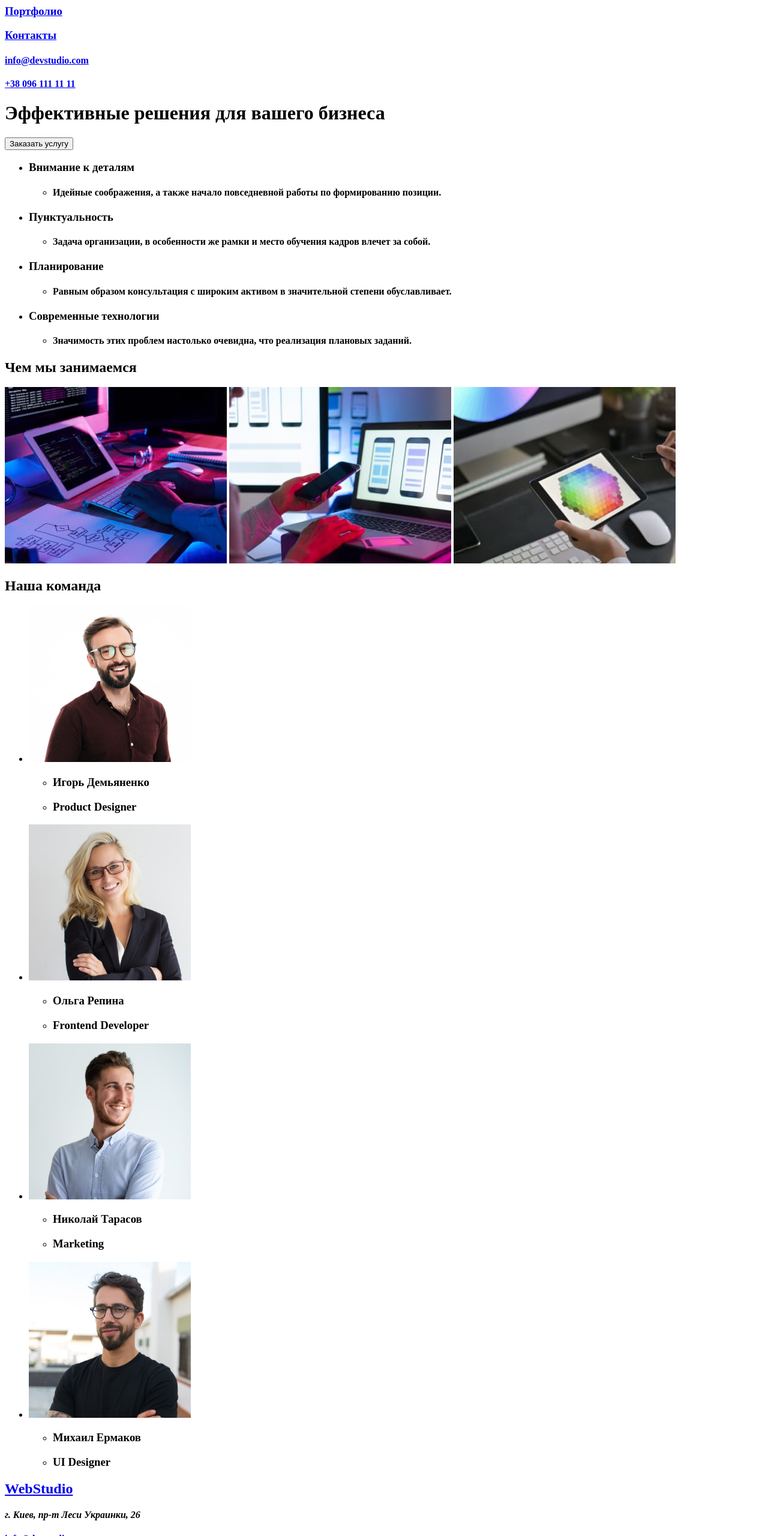
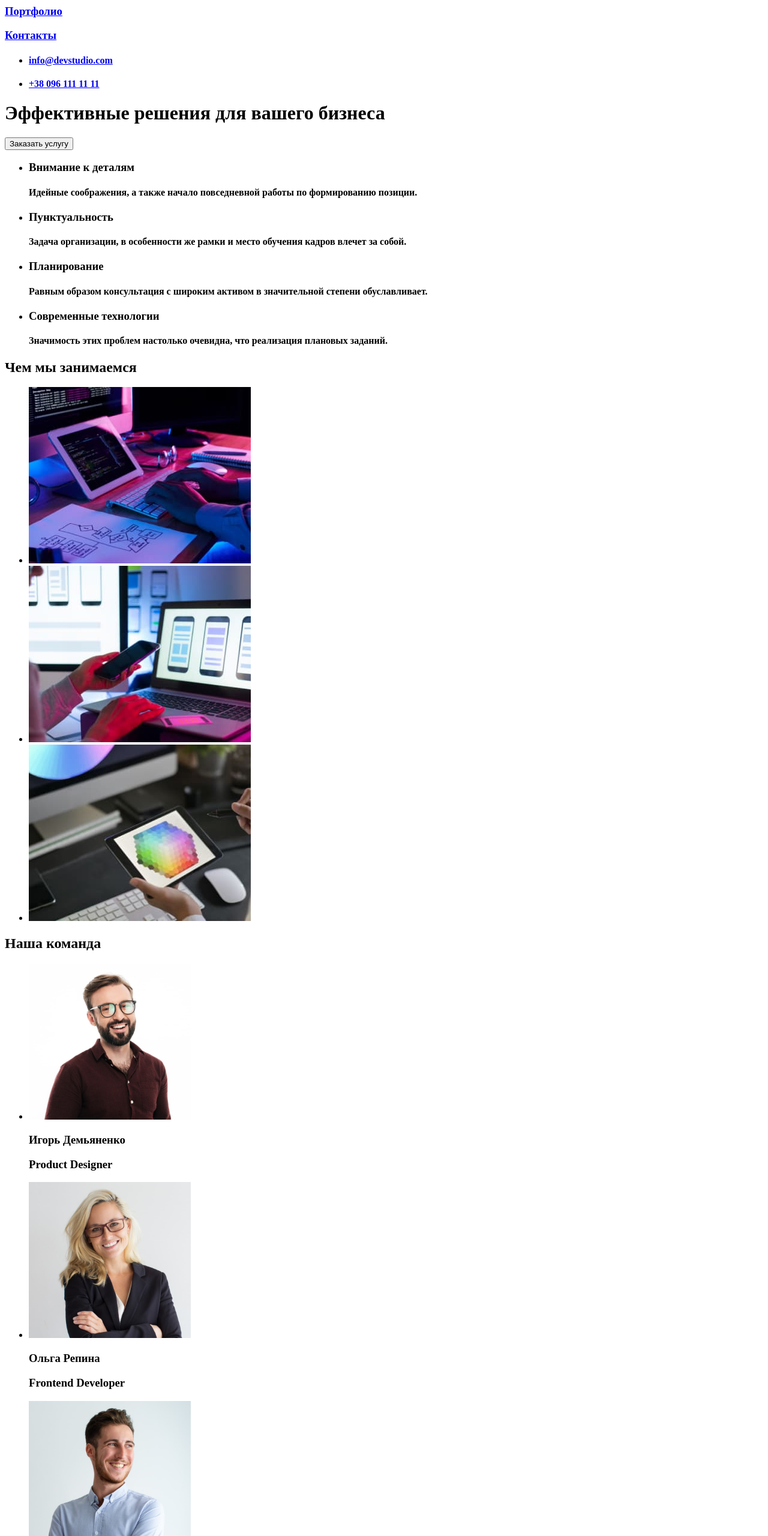
Before and after one commit to snow625/goit-markup-hw-01, a plain HTML site: page index.html in a window 1280 px wide. Shown: the part 100-2660 px from the top of the page at 60% size. Drawn offline with Linux system fonts and the light colour scheme.

Commit message:
Исправляет ошибки

```diff
--- a/index.html
+++ b/index.html
@@ -10,93 +10,77 @@
 <!--Верхняя линия-->
 <header>
     <a href="https://google.com"><h2>WebStudio</h2></a>
-    <nav>
-        <a href="/"><h3>Студия</h3></a>
-        <a href="/about"><h3>Портфолио</h3></a>
-        <a href="/contact"><h3>Контакты</h3></a>
-    </nav>
-    <a href="mailto:info@devstudio.com"><h4>info@devstudio.com</h4></a>
-    <a href="tel:+380961111111"><h4>+38 096 111 11 11</h4></a>
+      <nav>
+            <a href="/"><h3>Студия</h3></a>
+            <a href="/"><h3>Портфолио</h3></a>
+            <a href="/"><h3>Контакты</h3></a>
+      </nav>
+      <ul>
+          <li><a href="mailto:info@devstudio.com"><h4>info@devstudio.com</h4></a></li>
+          <li><a href="tel:+380961111111"><h4>+38 096 111 11 11</h4></a></li>
+      </ul>
 </header>
 <main>
 <!--Шапка-->
-    <p><h1>Эффективные решения для вашего бизнеса</h1></p>
+    <h1>Эффективные решения для вашего бизнеса</h1>
     <button type="button" class="button">Заказать услугу</button>
 <!--Особенности-->
-<ul>
-    <li><h3>Внимание к деталям</h3></li>
     <ul>
         <li>
+            <h3>Внимание к деталям</h3>
             <h4>Идейные соображения, а также начало повседневной работы по формированию позиции.</h4>
         </li>
-    </ul>
-    <li><h3>Пунктуальность</h3></li>
-    <ul>
         <li>
-           <h4>Задача организации, в особенности же рамки и место обучения кадров влечет за собой.</h4>
+            <h3>Пунктуальность</h3>
+            <h4>Задача организации, в особенности же рамки и место обучения кадров влечет за собой.</h4>
         </li>
-    </ul>
-    <li><h3>Планирование</h3></li>
-    <ul>
         <li>
+            <h3>Планирование</h3>
             <h4>Равным образом консультация с широким активом в значительной степени обуславливает.</h4>
         </li>
-    </ul>
-    <li><h3>Современные технологии</h3></li>
-    <ul>
         <li>
+            <h3>Современные технологии</h3>
             <h4>Значимость этих проблем настолько очевидна, что реализация плановых заданий.</h4>
         </li>
     </ul>
-</ul>
 <!--Чем мы занимаемся-->
-<p><h2>Чем мы занимаемся</h2></p>
-<img src="images/1.jpg" alt="Пишем код для Windosw" width="370" height="294">
-<img src="images/2.jpg" alt="Пишем код для Android" width="370" height="294">
-<img src="images/3.jpg" alt="Пишем код для MacOS" width="370" height="294">
+<h2>Чем мы занимаемся</h2>
+    <ul>
+        <li><img src="images/1.jpg" alt="Пишем код для Windosw" width="370" height="294"></li>
+        <li><img src="images/2.jpg" alt="Пишем код для Android" width="370" height="294"></li>
+        <li><img src="images/3.jpg" alt="Пишем код для MacOS" width="370" height="294"></li>
+    </ul>
 <!--Наша команда-->
-<p><h2>Наша команда</h2></p>
+<h2>Наша команда</h2>
 <ul>
     <li>
         <img src="images/4.jpg" alt="Фото Игоря Демьяненко" width="270" height="260">
-        <ul>
-            <li><h3>Игорь Демьяненко</h3></li>
-            <li><h3>Product Designer</h3></li>
-        </ul>
+        <h3>Игорь Демьяненко</h3>
+        <h3>Product Designer</h3>
     </li>
     <li>
         <img src="images/5.jpg" alt="Фото Ольги Репиной" width="270" height="260">
-        <ul>
-            <li><h3>Ольга Репина</h3></li>
-            <li><h3>Frontend Developer</h3></li>
-        </ul>
+        <h3>Ольга Репина</h3>
+        <h3>Frontend Developer</h3>
     </li>
     <li>
         <img src="images/6.jpg" alt="Фото Николая Тарасова" width="270" height="260">
-        <ul>
-            <li><h3>Николай Тарасов</h3></li>
-            <li><h3>Marketing</h3></li>
-        </ul>
+        <h3>Николай Тарасов</h3>
+        <h3>Marketing</h3>
     </li>
     <li>
         <img src="images/7.jpg" alt="Фото Михаила Ермакова" width="270" height="260">
-        <ul>
-            <li><h3>Михаил Ермаков</h3></li>
-            <li><h3>UI Designer</h3></li>
-        </ul>
+        <h3>Михаил Ермаков</h3>
+        <h3>UI Designer</h3>
     </li>
-
 </ul>
 </main>
-
 <footer>
 <!--Подвал-->
 <a href="https://google.com"><h2>WebStudio</h2></a>
-<address><h4>г. Киев, пр-т Леси Украинки, 26</h4></address>
-<a href="mailto:info@devstudio.com"><h4>info@devstudio.com</h4></a>
-<a href="tel:+380961111111"><h4>+38 096 111 11 11</h4></a>
-
-
+<address>г. Киев, пр-т Леси Украинки, 26</address>
+<a href="mailto:info@example.com"><h4>info@example.com</h4></a>
+<a href="tel:+380991111111"><h4>+38 099 111 11 11</h4></a>
 </footer>
 </body>
 </html>
```
